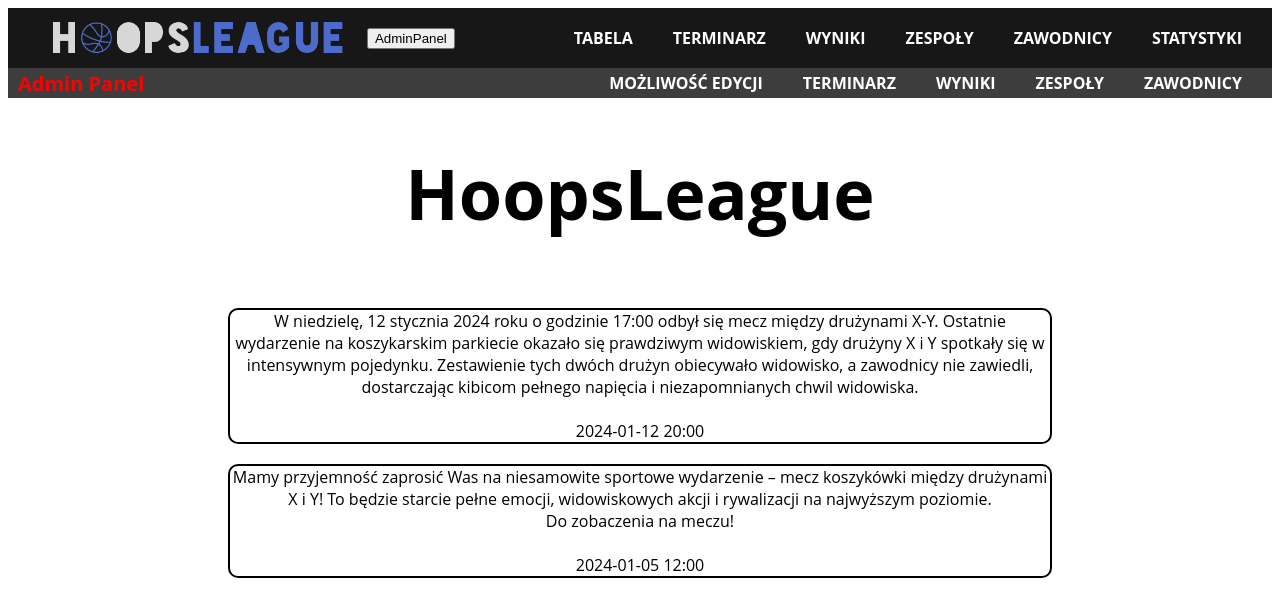
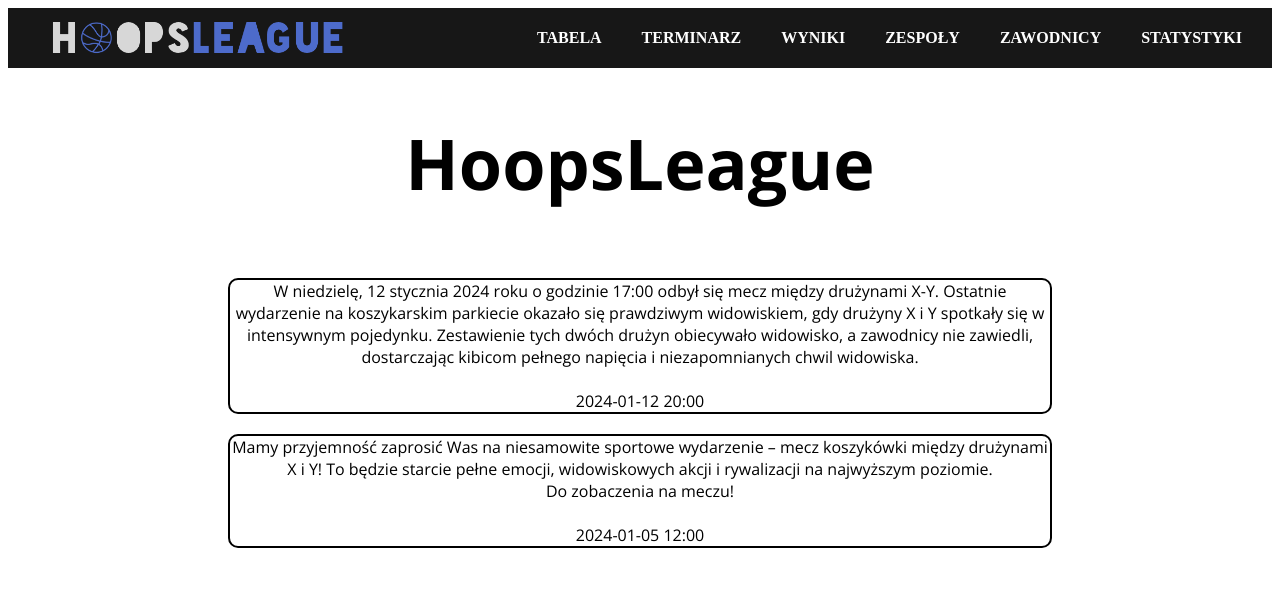
Before and after one commit to skibasebastian/hoopsleague-front, a React (Create React App) app: page / in a window 1280 px wide. Shown: the top 616 px of the page. Built offline with nearby package versions, Linux system fonts and the light colour scheme.

Commit message:
Przeniesienie navbara do osobnego pliku

```diff
--- a/package.json
+++ b/package.json
@@ -6,11 +6,11 @@
     "@testing-library/jest-dom": "^5.17.0",
     "@testing-library/react": "^13.4.0",
     "@testing-library/user-event": "^13.5.0",
-    "axios": "^1.6.2",
+    "axios": "^1.7.7",
     "localforage": "^1.10.0",
     "match-sorter": "^6.3.1",
-    "react": "^18.2.0",
-    "react-dom": "^18.2.0",
+    "react": "^18.3.1",
+    "react-dom": "^18.3.1",
     "react-router-dom": "^6.20.0",
     "react-scripts": "5.0.1",
     "sort-by": "^1.2.0",
--- a/src/App.css
+++ b/src/App.css
@@ -1,6 +1,8 @@
+@import url('https://fonts.googleapis.com/css2?family=Open+Sans:ital,wght@0,300..800;1,300..800&display=swap');
+
 .App {
   text-align: center;
-  font-family: 'Open Sans', sans;
+  font-family: 'Open Sans';
 }
 
 .nav {
@@ -39,7 +41,7 @@
   border-radius: 5px;
 }
 
-.nav .active {
+.nav-item.active {
   color: #4d6bcb;
   border-radius: 5px;
 }
--- a/src/App.js
+++ b/src/App.js
@@ -1,7 +1,5 @@
 import React, {useState, useEffect} from 'react';
 import './App.css';
-import Axios from 'axios';
-import logo from './images/hoopsleaguelogo.png';
 import { BrowserRouter as Router, Routes, Route } from "react-router-dom";
 
 import Home from './Pages/Home';
@@ -39,22 +37,22 @@ function App() {
   return (
     <div className="App">
 
-    <div className='nav'>
+    {/* <div className='nav'>
       <div className='nav'>
       <a href="/"><img src={logo}/></a>
       <button onClick={activateAdminNavBar}>AdminPanel</button>
       </div>
       <ul>
-        <a href="/table">Tabela</a>
-        <a href="/schedule">Terminarz</a>
-        <a href="/scores">Wyniki</a>
-        <a href="/teams">Zespoły</a>
-        <a href="/players">Zawodnicy</a>
-        <a href="/stats">Statystyki</a>
+        <li class="nav-item"><a href="/table">Tabela</a></li>
+        <li class="nav-item"><a href="/schedule">Terminarz</a></li>
+        <li class="nav-item"><a href="/scores">Wyniki</a></li>
+        <li class="nav-item"><a href="/teams">Zespoły</a></li>
+        <li class="nav-item"><a href="/players">Zawodnicy</a></li>
+        <li class="nav-item"><a href="/stats">Statystyki</a></li>
       </ul>
-    </div>
+    </div> */}
 
-    <div id="navadm" className='navAdmin'>
+    {/* <div id="navadm" className='navAdmin'>
         <h1>Admin Panel</h1>
       <ul>
         <span>Możliwość edycji</span>
@@ -63,7 +61,7 @@ function App() {
         <a href="/teamsadmin">Zespoły</a>
         <a href="/playersadmin">Zawodnicy</a>
       </ul>
-    </div>
+    </div> */}
 
     <h1 className='title'>
         HoopsLeague
--- /dev/null
+++ b/src/Pages/NavBar.js
@@ -0,0 +1,24 @@
+import React, {useState, useEffect} from 'react';
+import logo from '../images/hoopsleaguelogo.png';
+
+const NavBar = () => {
+
+    return (
+        <div className='nav'>
+            <div className='nav'>
+                <a href="/"><img src={logo}/></a>
+                {/* <button onClick={activateAdminNavBar}>AdminPanel</button>     */}
+            </div>
+            <ul>
+                <a href="/table">Tabela</a>
+                <a href="/schedule">Terminarz</a>
+                <a href="/scores">Wyniki</a>
+                <a href="/teams">Zespoły</a>
+                <a href="/players">Zawodnicy</a>
+                <a href="/stats">Statystyki</a>
+            </ul>
+      </div>
+    )
+};
+
+export default NavBar
--- a/src/index.js
+++ b/src/index.js
@@ -1,8 +1,12 @@
 import React from 'react';
 import ReactDOM from 'react-dom/client';
 import App from './App';
+import NavBar from './Pages/NavBar';
 
 const root = ReactDOM.createRoot(document.getElementById('root'));
 root.render(
-    <App />
+    <>
+        <NavBar/>
+        <App />
+    </>
 );
```
Also changed, not shown: 1 other file (tests, documents, lock files or other folders).
